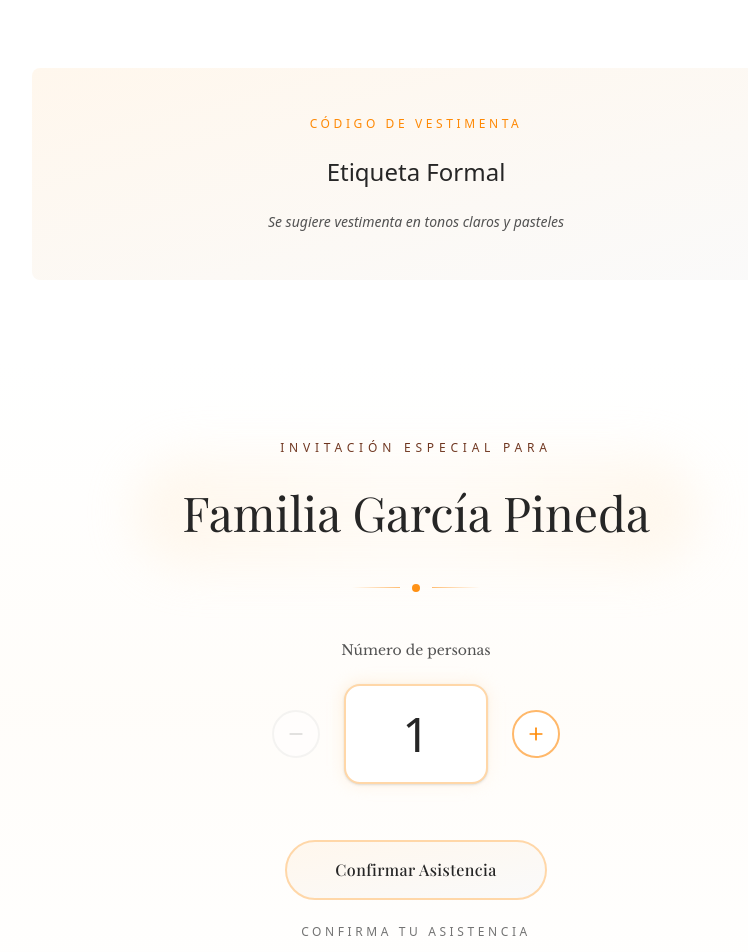
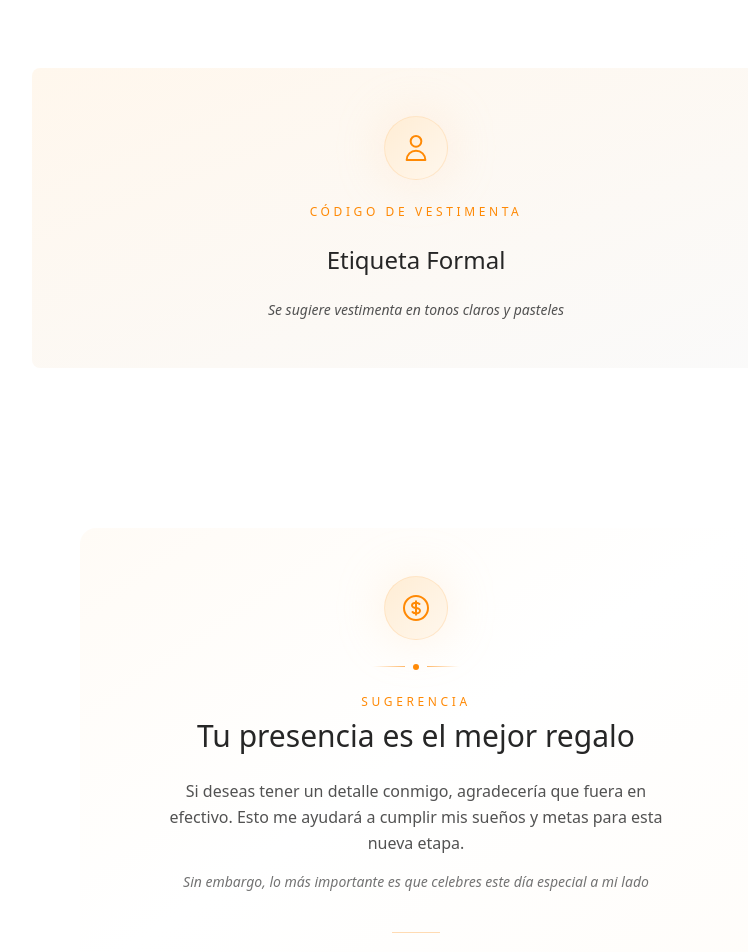
Before and after one commit to diegogarciahn/invitacion-danielita-web, a Next.js app: page /invitacion/1 in a window 1280 px wide. Shown: the part 3240-4192 px from the top of the page, without its empty margins (224-972 px from the left). Built offline with nearby package versions, Linux system fonts and the light colour scheme; a web font is replaced by a local one.

Commit message:
chore: add firebase dependency to package.json

```diff
--- a/app/invitacion/[guestid]/page.tsx
+++ b/app/invitacion/[guestid]/page.tsx
@@ -181,6 +181,28 @@ export default function QuinceanerraInvitation() {
       <section className="py-20 px-6 md:px-12">
         <div className="max-w-3xl mx-auto">
           <div className="bg-linear-to-br from-orange-50 to-neutral-50 rounded-lg p-12 text-center space-y-6">
+            {/* Icono decorativo */}
+            <div className="flex justify-center">
+              <div className="relative">
+                <div className="absolute inset-0 bg-orange-200/30 blur-xl rounded-full"></div>
+                <div className="relative w-16 h-16 rounded-full bg-linear-to-br from-orange-100 to-orange-50 flex items-center justify-center border border-orange-200/50">
+                  <svg
+                    className="w-8 h-8 text-orange-400"
+                    fill="none"
+                    stroke="currentColor"
+                    viewBox="0 0 24 24"
+                  >
+                    <path
+                      strokeLinecap="round"
+                      strokeLinejoin="round"
+                      strokeWidth={1.5}
+                      d="M16 7a4 4 0 11-8 0 4 4 0 018 0zM12 14a7 7 0 00-7 7h14a7 7 0 00-7-7z"
+                    />
+                  </svg>
+                </div>
+              </div>
+            </div>
+
             <p className="text-xs tracking-[0.3em] text-orange-400 uppercase">
               Código de Vestimenta
             </p>
@@ -188,6 +210,74 @@ export default function QuinceanerraInvitation() {
             <p className="text-sm text-neutral-600 italic">
               Se sugiere vestimenta en tonos claros y pasteles
             </p>
+          </div>
+        </div>
+      </section>
+
+
+      <section className="py-20 px-6 md:px-12">
+        <div className="max-w-2xl mx-auto">
+          <div className="relative">
+            {/* Fondo decorativo */}
+            <div className="absolute inset-0 bg-linear-to-br from-orange-50/50 via-white to-orange-50/30 rounded-2xl"></div>
+
+            {/* Contenido */}
+            <div className="relative p-8 md:p-12 text-center space-y-6">
+              {/* Icono decorativo */}
+              <div className="flex justify-center">
+                <div className="relative">
+                  <div className="absolute inset-0 bg-orange-200/30 blur-xl rounded-full"></div>
+                  <div className="relative w-16 h-16 rounded-full bg-linear-to-br from-orange-100 to-orange-50 flex items-center justify-center border border-orange-200/50">
+                    <svg
+                      className="w-8 h-8 text-orange-400"
+                      fill="none"
+                      stroke="currentColor"
+                      viewBox="0 0 24 24"
+                    >
+                      <path
+                        strokeLinecap="round"
+                        strokeLinejoin="round"
+                        strokeWidth={1.5}
+                        d="M12 8c-1.657 0-3 .895-3 2s1.343 2 3 2 3 .895 3 2-1.343 2-3 2m0-8c1.11 0 2.08.402 2.599 1M12 8V7m0 1v8m0 0v1m0-1c-1.11 0-2.08-.402-2.599-1M21 12a9 9 0 11-18 0 9 9 0 0118 0z"
+                      />
+                    </svg>
+                  </div>
+                </div>
+              </div>
+
+              {/* Separador decorativo */}
+              <div className="flex items-center justify-center gap-2">
+                <div className="w-8 h-px bg-linear-to-r from-transparent to-orange-300"></div>
+                <div className="w-1.5 h-1.5 rounded-full bg-orange-400"></div>
+                <div className="w-8 h-px bg-linear-to-l from-transparent to-orange-300"></div>
+              </div>
+
+              {/* Título */}
+              <div className="space-y-2">
+                <p className="text-xs tracking-[0.3em] text-orange-400 uppercase">
+                  Sugerencia
+                </p>
+                <h3 className="text-2xl md:text-3xl text-neutral-800">
+                  Tu presencia es el mejor regalo
+                </h3>
+              </div>
+
+              {/* Mensaje */}
+              <div className="space-y-4 max-w-lg mx-auto">
+                <p className="text-neutral-600 leading-relaxed">
+                  Si deseas tener un detalle conmigo, agradecería que fuera en efectivo.
+                  Esto me ayudará a cumplir mis sueños y metas para esta nueva etapa.
+                </p>
+                <p className="text-sm text-neutral-500 italic">
+                  Sin embargo, lo más importante es que celebres este día especial a mi lado
+                </p>
+              </div>
+
+              {/* Decoración inferior */}
+              <div className="pt-4">
+                <div className="w-12 h-px bg-orange-300/50 mx-auto"></div>
+              </div>
+            </div>
           </div>
         </div>
       </section>
--- /dev/null
+++ b/firebase.ts
@@ -0,0 +1,18 @@
+import { initializeApp } from 'firebase/app';
+import { getFirestore } from "firebase/firestore";
+
+// Configuración de Firebase (usando variables de entorno)
+const firebaseConfig = {
+  apiKey: process.env.NEXT_PUBLIC_FIREBASE_API_KEY,
+  authDomain: process.env.NEXT_PUBLIC_FIREBASE_AUTH_DOMAIN,
+  projectId: process.env.NEXT_PUBLIC_FIREBASE_PROJECT_ID,
+  storageBucket: process.env.NEXT_PUBLIC_FIREBASE_STORAGE_BUCKET,
+  messagingSenderId: process.env.NEXT_PUBLIC_FIREBASE_MESSAGING_SENDER_ID,
+  appId: process.env.NEXT_PUBLIC_FIREBASE_APP_ID
+};
+
+// Inicializa la app (Firebase maneja automáticamente el singleton)
+const app = initializeApp(firebaseConfig);
+const db = getFirestore(app);
+
+export { app, db };  // Exporta para usar en otros archivos
--- a/package.json
+++ b/package.json
@@ -9,6 +9,7 @@
     "lint": "eslint"
   },
   "dependencies": {
+    "firebase": "^12.6.0",
     "lucide-react": "^0.556.0",
     "next": "16.0.7",
     "react": "19.2.0",
```
Also changed, not shown: 1 other file (tests, documents, lock files or other folders).
